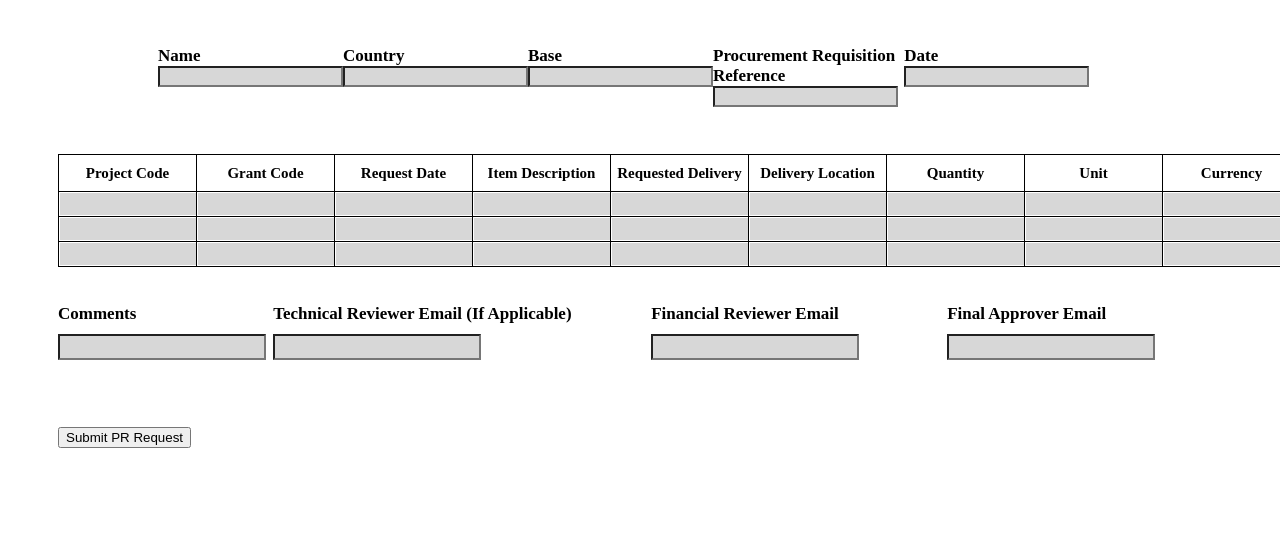
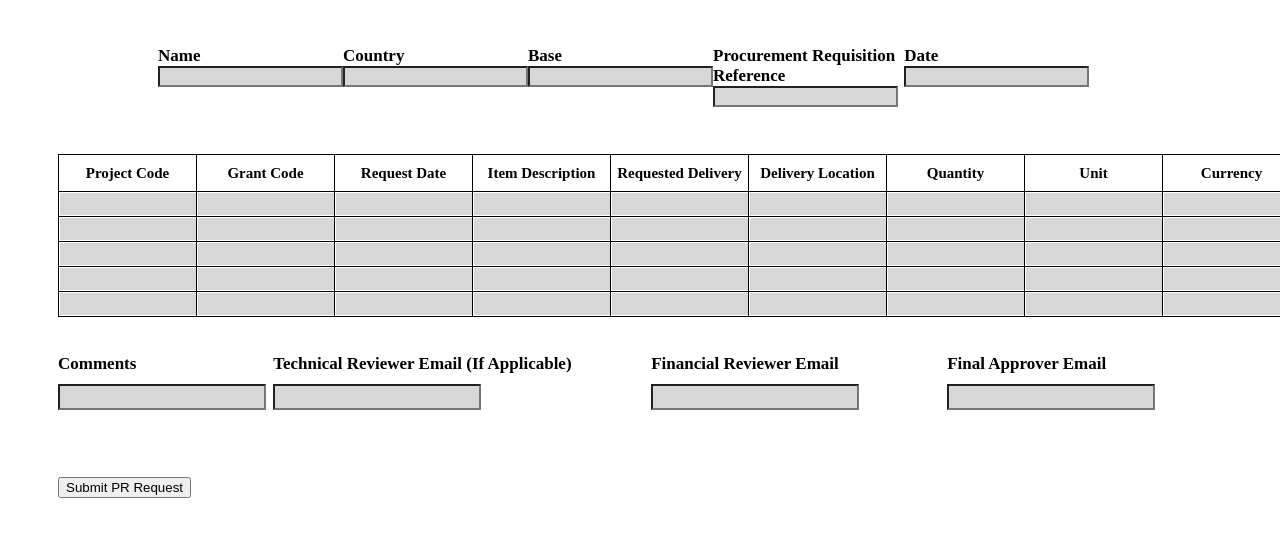
Before and after one commit to mattzamat/SGA, a plain HTML site: page index.html in a window 1280 px wide. Shown: the part 79-616 px from the top of the page. Drawn offline with Linux system fonts and the light colour scheme.

Commit message:
Update index.html

```diff
--- a/index.html
+++ b/index.html
@@ -218,6 +218,117 @@
                     <input type="text" name="entry." class="input">
                 </td>
             </tr>
+
+            <tr>
+                <td aria-label="Project Code">
+                    <div class="form-element">
+                    <input type="text" name="entry.1111344977" class="input">
+                </td>
+                <td aria-label="Grant Code">
+                    <div class="form-element">
+                    <input type="text" name="entry.734950259" class="input">
+                </td>
+                <td aria-label="Request Date">
+                    <div class="form-element">
+                    <input type="text" name="entry.927478495" class="input">
+                </td>
+                <td aria-label="Item Description">
+                    <div class="form-element">
+                    <input type="text" name="entry.2131037232" class="input">
+                </td>
+                <td aria-label="Requested Delivery">
+                    <div class="form-element">
+                    <input type="text" name="entry.1627174524" class="input">
+                </td>
+                <td aria-label="Delivery Locatione">
+                    <div class="form-element">
+                    <input type="text" name="entry.39413709" class="input">
+                </td>
+                <td aria-label="Quantity">
+                    <div class="form-element">
+                    <input type="text" name="entry.1803337762" class="input">
+                </td>
+                <td aria-label="Unit">
+                    <div class="form-element">
+                    <input type="text" name="entry.1144895252" class="input">
+                </td>
+                <td aria-label="Currency">
+                    <div class="form-element">
+                    <input type="text" name="entry.1150718958" class="input">
+                </td>
+                <td aria-label="Unit Value Authorized">
+                    <div class="form-element">
+                    <input type="text" name="entry.1562194386" class="input">
+                </td>
+                <td aria-label="Total Amount Authorized">
+                    <div class="form-element">
+                    <input type="text" name="entry.1529155978" class="input">
+                </td>
+                <td aria-label="Account Code">
+                    <div class="form-element">
+                    <input type="text" name="entry.332111592" class="input">
+                </td>
+                <td aria-label="Grant Line">
+                    <div class="form-element">
+                    <input type="text" name="entry.712400680" class="input">
+                </td>
+            </tr>
+
+            <tr>
+                <td aria-label="Project Code">
+                    <div class="form-element">
+                    <input type="text" name="entry.579160049" class="input">
+                </td>
+                <td aria-label="Grant Code">
+                    <div class="form-element">
+                    <input type="text" name="entry.256197809" class="input">
+                </td>
+                <td aria-label="Request Date">
+                    <div class="form-element">
+                    <input type="text" name="entry.2095987972" class="input">
+                </td>
+                <td aria-label="Item Description">
+                    <div class="form-element">
+                    <input type="text" name="entry.1791010246" class="input">
+                </td>
+                <td aria-label="Requested Delivery">
+                    <div class="form-element">
+                    <input type="text" name="entry.1678314672" class="input">
+                </td>
+                <td aria-label="Delivery Locatione">
+                    <div class="form-element">
+                    <input type="text" name="entry.1885596589" class="input">
+                </td>
+                <td aria-label="Quantity">
+                    <div class="form-element">
+                    <input type="text" name="entry.1200653556" class="input">
+                </td>
+                <td aria-label="Unit">
+                    <div class="form-element">
+                    <input type="text" name="entry.223237175" class="input">
+                </td>
+                <td aria-label="Currency">
+                    <div class="form-element">
+                    <input type="text" name="entry.494787258" class="input">
+                </td>
+                <td aria-label="Unit Value Authorized">
+                    <div class="form-element">
+                    <input type="text" name="entry.1348432294" class="input">
+                </td>
+                <td aria-label="Total Amount Authorized">
+                    <div class="form-element">
+                    <input type="text" name="entry.241221032" class="input">
+                </td>
+                <td aria-label="Account Code">
+                    <div class="form-element">
+                    <input type="text" name="entry." class="input">
+                </td>
+                <td aria-label="Grant Line">
+                    <div class="form-element">
+                    <input type="text" name="entry." class="input">
+                </td>
+            </tr>
+
         </tbody>
     </table>
 
```
